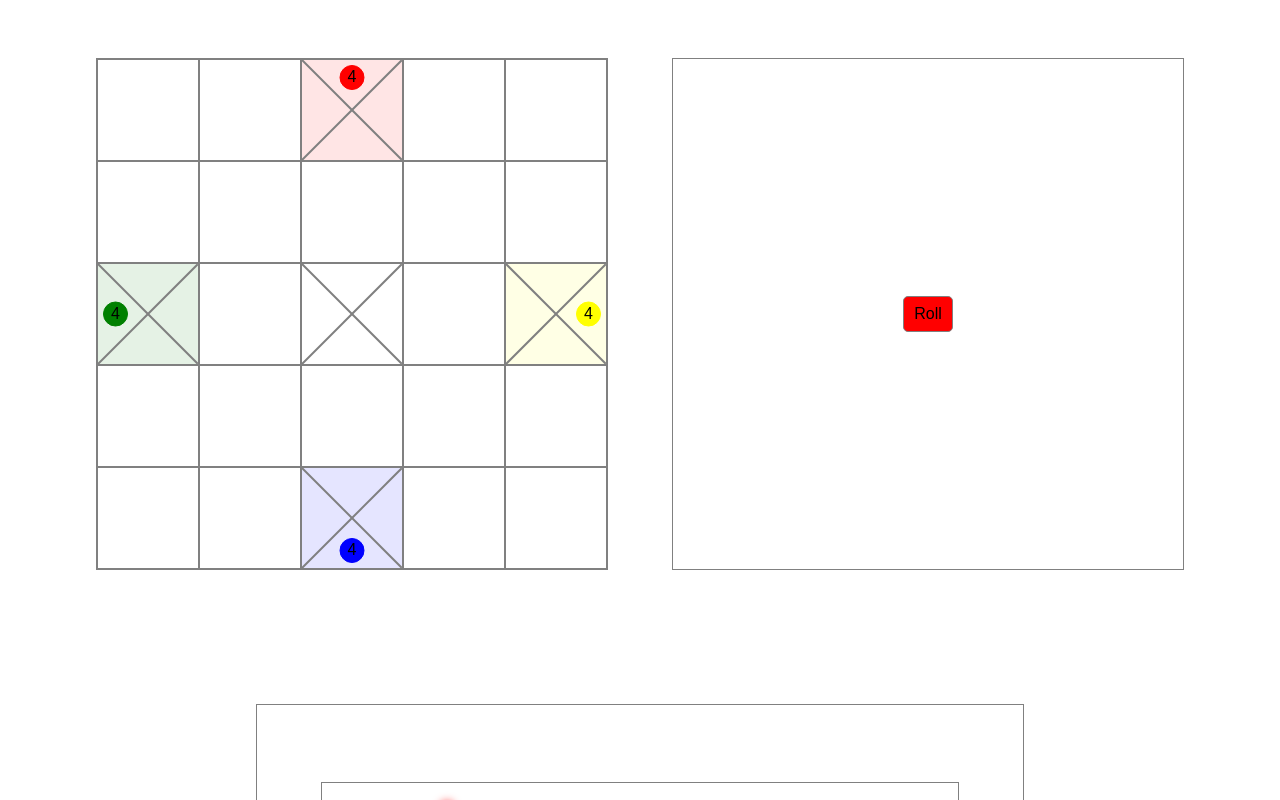
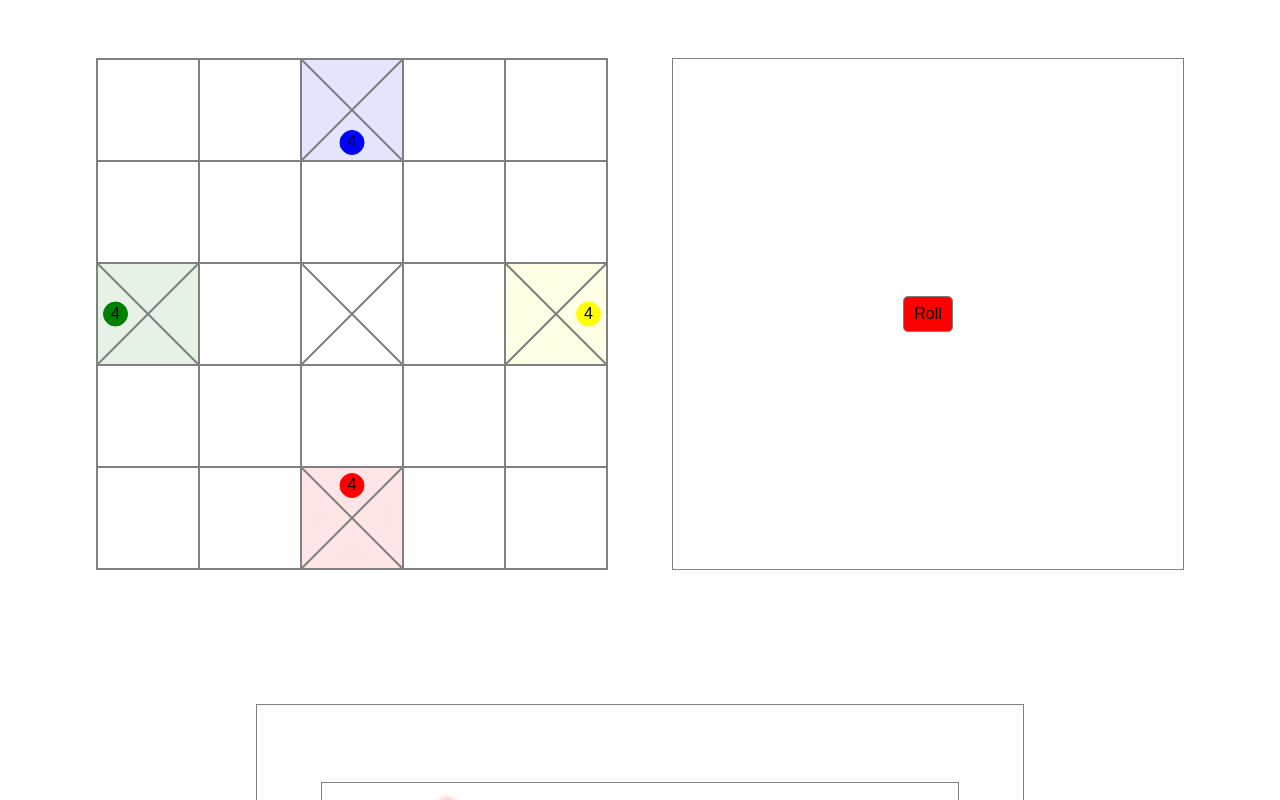
Before and after one commit to lokesh-vyavhare/next, a Next.js app: page /indian-ludo in a window 1280 px wide. Shown: the top 800 px of the page. Built offline with nearby package versions, Linux system fonts and the light colour scheme.

Commit message:
Added more logics for complete gameplay

```diff
--- a/src/app/indian-ludo/helper.ts
+++ b/src/app/indian-ludo/helper.ts
@@ -1,7 +1,6 @@
 import { indianLudoObject } from "@/types/indian-ludo";
 
 const getNextCell = (position:{x:number, y:number}, home:indianLudoObject|null, roll:number):{x:number, y:number} => {
-    console.log(home, position, roll);
 
     // roll=3
 
@@ -9,24 +8,52 @@ const getNextCell = (position:{x:number, y:number}, home:indianLudoObject|null,
     const result = {x, y};
 
     for(let i=0; i<roll; i++){
-        // console.log("rolled", i)
+        if(result.x==2 && result.y==2) return ({x:-1, y:-1})
+        // entry to inner ring
+        if(result.x==3 && result.y==0 && home?.position.x == 2 && home.position.y == 0){
+            result.y++;
+        }else if(result.x==1 && result.y==4 && home?.position.x == 2 && home.position.y == 4){
+            result.y--;
+        }else if(result.x==4 && result.y==3 && home?.position.x == 4 && home.position.y == 2){
+            result.x--;
+        }else if(result.x==0 && result.y==1  && home?.position.x == 0 && home.position.y == 2){
+            result.x++;
+        }
+
         // outside loop
-        if(result.x==0 && result.y!=0){
+        else if(result.x==0 && result.y!=4){
+            result.y++;
+        }else if(result.y==0 && result.x!=0){
+            result.x--;
+        }else if(result.x==4 && result.y!=0){
             result.y--;
-        }else if(result.y==0 && result.x!=4){
+        }else if(result.y==4 && result.x!=4){
             result.x++;
-        }else if(result.x==4 && result.y!=4){
+        }
+
+        // goal
+        else if(result.x==2 && result.y==1 && home?.position.x == 2 && home.position.y == 0){
             result.y++;
-        }else if(result.y==4 && result.x!=0){
+        }else if(result.x==2 && result.y==3 && home?.position.x == 2 && home.position.y == 4){
+            result.y--;
+        }else if(result.x==3 && result.y==2 && home?.position.x == 4 && home.position.y == 2){
+            result.x--;
+        }else if(result.x==1 && result.y==2  && home?.position.x == 0 && home.position.y == 2){
+            result.x++;
+        }
+
+        // inside loop
+        else if(result.x==1 && result.y!=1){
+            result.y--;
+        }else if(result.y==1 && result.x!=3){
+            result.x++;
+        }else if(result.x==3 && result.y!=3){
+            result.y++;
+        }else if(result.y==3 && result.x!=1){
             result.x--;
         }
 
-        // inside loop
-        else{
-
-        }
     }
-    // console.log(result);
     return result;
 };
 
--- a/src/app/indian-ludo/page.tsx
+++ b/src/app/indian-ludo/page.tsx
@@ -51,55 +51,134 @@ export default function IndianLudo() {
     const {player} = playerpawns;
     const result = getNextCell(position, player.home, roll);
 
-    setLudo(prev=>{
-      prev.forEach((row)=>{
+    if(result.x<0 && result.y<0) return;
 
-        row.forEach((cell)=>{
-          // reducing player for original position
-          if(position.x == cell.position.x && position.y == cell.position.y){
+    let isMoveValid = true, isKill=false;
+    const wonPlayers:number[]=[];
 
-            let iscountZero = false;
-            cell.players.forEach((player_d)=>{
-              if(player.id == player_d.player.id){
-                player_d.count--;
+    setLudo((prev) => {
 
-                if(!player_d.count){
-                  iscountZero = true;
+      const cell = prev[result.y][result.x];
+
+      if (result.x == cell.position.x && result.y == cell.position.y) {
+
+        const removedPlayer:number[] = [];
+
+        if (!cell.isHome || !cell.isDestination) {
+          cell.players.forEach((player_d) => {
+            if (player_d.player.id == player.id) {
+              isMoveValid = false;
+            }else{
+              removedPlayer.push(player_d.player.id);
+            }
+
+          });
+        }
+
+        isKill = !!(removedPlayer.length);
+
+
+        if (!isMoveValid) return prev;
+
+        if (!cell.isHome) {
+          cell.players.push({ count: 1, player });
+          cell.players = cell.players.filter(
+            (val) => val.player.id == player.id
+          );
+
+          players.forEach((player_r)=>{
+            if(removedPlayer.includes(player_r.id)){
+              isKill = true;
+
+              let findIndex =  -1;
+
+              if(player_r.home){
+                player_r.home.players.forEach((val, ind)=>{
+                  if(val.player.id == player_r.id){
+                    val.count++;
+                    findIndex = ind;
+                  }
+                })
+
+                if(findIndex==-1){
+                  player_r.home?.players.push({ player: player_r, count: 1 });
                 }
               }
+            }
+          })
+        } else {
+          let notExists = true;
 
-            })
-            if(iscountZero) cell.players = cell.players.filter((val)=>val.player.id != player.id);
+          cell.players.forEach((player_d) => {
+            if (player_d.player.id == player.id) {
+              player_d.count++;
+              notExists = false;
+            }
+          });
+
+          if (notExists) {
+            cell.players.push({ count: 1, player });
           }
+        }
+      }
 
-          // adding player in new position
-          if(result.x == cell.position.x && result.y == cell.position.y){
-            let notExists = true;
 
-            cell.players.forEach((player_d)=>{
-              if(player_d.player.id == player.id){
-                player_d.count++;
-                notExists = false;
-              }
-            })
+      const oldCell = prev[position.y][position.x];
+      let iscountZero = false;
+      oldCell.players.forEach((player_d) => {
+        if (player.id == player_d.player.id) {
+          player_d.count--;
 
-            if(notExists){
-              cell.players.push({count:1, player})
-            }
+          if (!player_d.count) {
+            iscountZero = true;
+          }
+        }
+      });
+      if (iscountZero)
+        oldCell.players = oldCell.players.filter((val) => val.player.id != player.id);
+
+      if(result.x ==2 && result.y==2){
+        prev[2][2].players.forEach((val)=>{
+          if(val.count == 4){
+            wonPlayers.push(val.player.id);
           }
         })
-      })
+      }
+
+
+      if (
+        !(roll == 4 || roll == 8 || isKill || (result.x == 2 && result.y == 2)) ||
+        wonPlayers.includes(player.id)
+      ) {
+        handToNextPerson(wonPlayers);
+      }
+      setRoll(0);
 
       return prev;
     });
+
+
+  }
+
+  const handToNextPerson = (wonPlayers:number[]) => {
     setIsRolled(false);
-    setRoll(0)
-    setTurn(prev=>{
-      if(prev==3){
-        return 0
-      }else return ++prev;
-    })
-  }
+    setTurn((prev) => {
+      if(wonPlayers.length == 3) return -1;
+      if (prev == 3) {
+        prev = 0;
+      } else {
+        prev++;
+      }
+      while(wonPlayers.includes(prev)){
+        if(prev==3){
+          prev=0;
+        }else{
+          prev++;
+        }
+      }
+      return prev;
+    });
+  };
 
   const handleRoll = () => {
     setIsRolled(true);
@@ -129,13 +208,13 @@ export default function IndianLudo() {
       let homePos = { x: -1, y: -1 },
         color = "";
       if (i == 0) {
-        homePos = { x: 0, y: 2 };
+        homePos = { x: 4, y: 2 };
         color = "red";
       } else if (i == 1) {
         homePos = { x: 2, y: 4 };
         color = "yellow";
       } else if (i == 2) {
-        homePos = { x: 4, y: 2 };
+        homePos = { x: 0, y: 2 };
         color = "blue";
       } else if (i == 3) {
         homePos = { x: 2, y: 0 };
@@ -161,7 +240,6 @@ export default function IndianLudo() {
     }
     setPlayers(() => [...array]);
 
-    console.log("mount");
 
     // getNextCell({x:2, });
   }, []);
```
